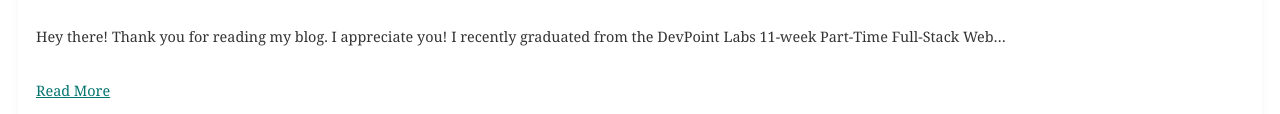
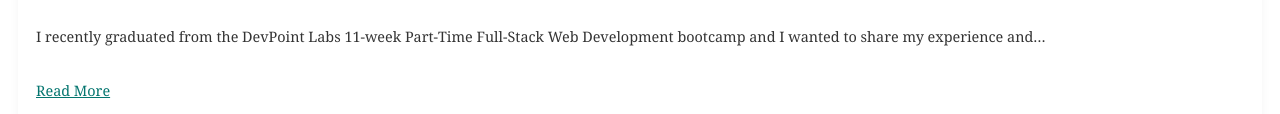
Before and after one commit to tcovington1/CodeWithTaylor-blog, a Gatsby site: page / in a window 1280 px wide. Shown: the part 838-952 px from the top of the page. Built offline with nearby package versions, Linux system fonts and the light colour scheme; Gatsby itself is replaced by a stand-in of ours.

Commit message:
Update Blog “post2”

```diff
--- a/src/posts/post2.md
+++ b/src/posts/post2.md
@@ -3,10 +3,6 @@
 date: '2020-01-02'
 title: Coding Bootcamp - My Experience & What to Expect
 ---
-Hey there!
-
-Thank you for reading my blog. I appreciate you!
-
 I recently graduated from the **DevPoint Labs 11-week Part-Time Full-Stack Web Development bootcamp** and I wanted to share my experience and what to expect along the way. If you're like me, preparation is key in all things so I hope you find this post helpful!
 
 Note: This post is pretty long so break it up into sections and come back to it!
```
